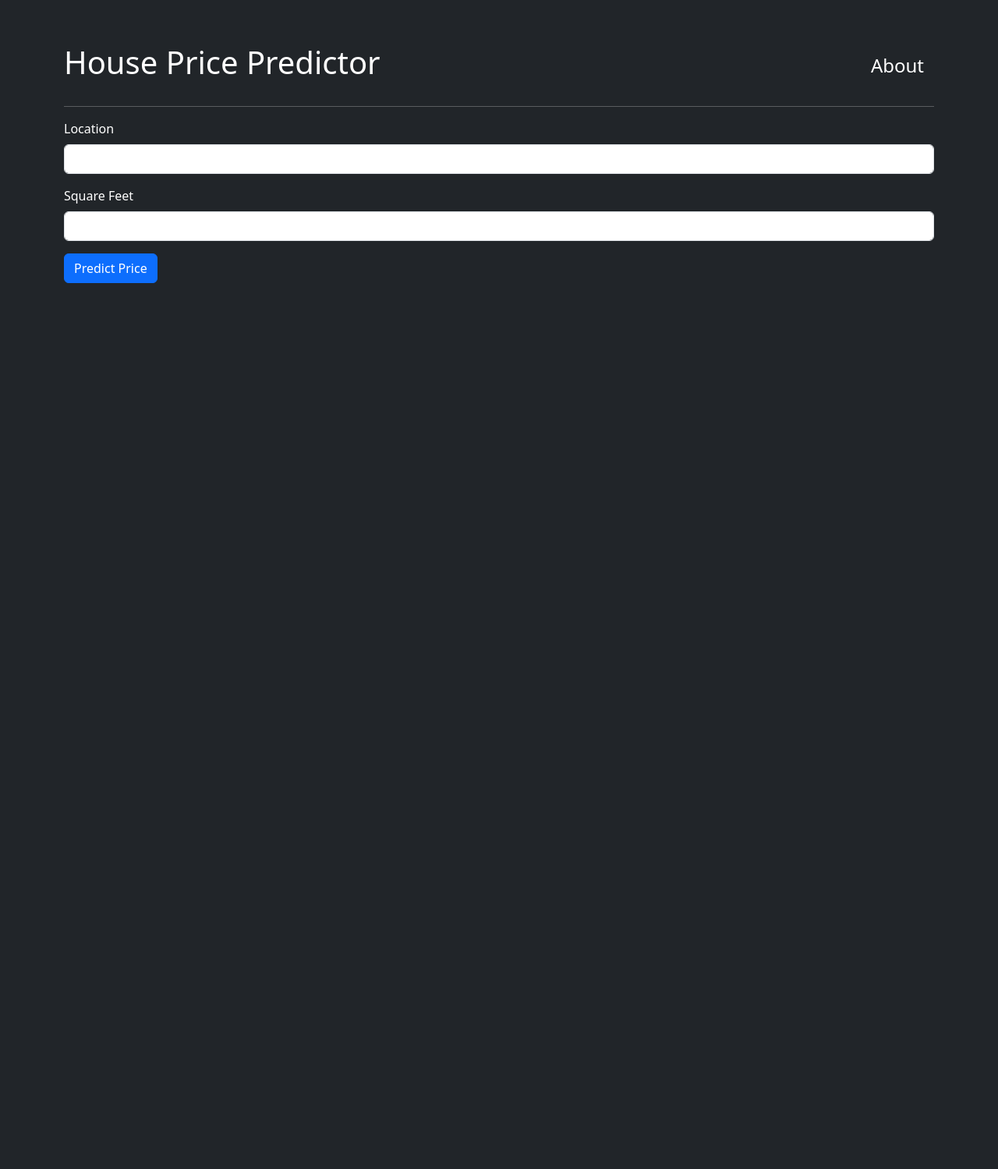
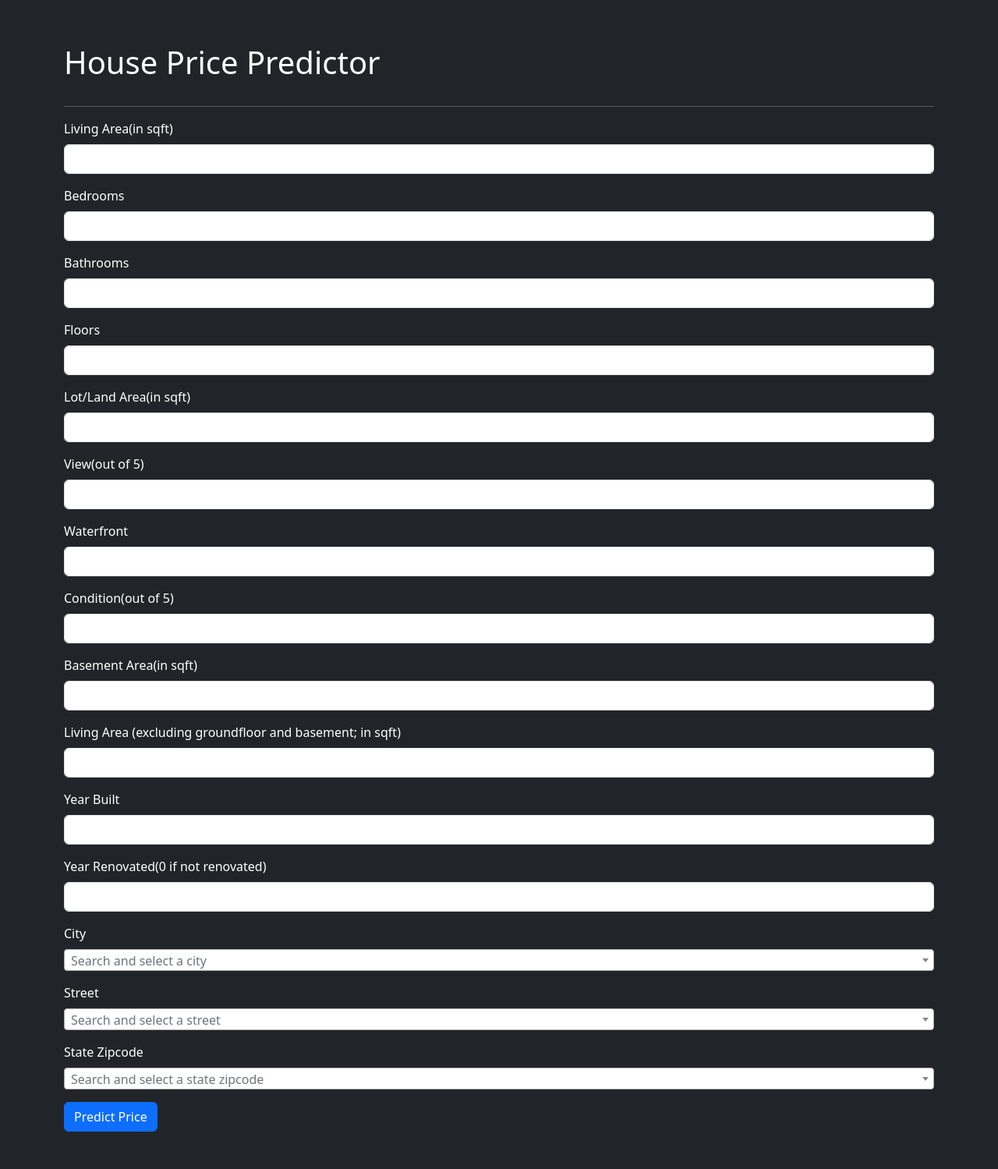
Before and after one commit to hvSingh05/house-price-predictor, a Flask app: template templates/index.html in a window 1280 px wide. Shown: the whole page at 78% size. Before the commit the page ends 363 px from the top, so only its background shows below. Run offline with Flask 3, Linux system fonts and the light colour scheme; the template is opened without the code that fills it, so the values that code supplies are empty; parts of the project's set-up code (start-up, migrations or seed data) failed here and were passed over; some libraries are stand-ins or nearby versions.

Commit message:
final template commit

```diff
--- a/templates/index.html
+++ b/templates/index.html
@@ -1,29 +1,245 @@
 <!DOCTYPE html>
 <html>
   <head>
-		<title> House Price Predictor </title>
-		<link rel="stylesheet" href="https://cdn.jsdelivr.net/npm/bootstrap@5.3.0/dist/css/bootstrap.min.css">
+    <title>House Price Predictor</title>
+    <link
+      rel="stylesheet"
+      href="https://cdn.jsdelivr.net/npm/bootstrap@5.3.0/dist/css/bootstrap.min.css"
+    />
+    <link
+      href="https://cdn.jsdelivr.net/npm/select2@4.1.0-rc.0/dist/css/select2.min.css"
+      rel="stylesheet"
+    />
+    <style>
+      /* Force dark text in Select2 dropdown items */
+      .select2-container--default .select2-results__option {
+        color: #212529; /* Bootstrap's text-dark */
+      }
+
+      /* Force dark text in selected items (single select) */
+      .select2-container--default
+        .select2-selection--single
+        .select2-selection__rendered {
+        color: #212529;
+      }
+
+      /* Optional: Make placeholder lighter */
+      .select2-container--default
+        .select2-selection--single
+        .select2-selection__placeholder {
+        color: #6c757d; /* Bootstrap's text-secondary */
+      }
+    </style>
   </head>
 
   <body class="container mt-5 mb-5 bg-dark text-white">
     <nav class="navbar d-flex justify-content-between">
-			<h1> House Price Predictor </h1>
-			<a href="/about" class="btn fs-4 text-white"> About</a>
+      <h1>House Price Predictor</h1>
     </nav>
-		<hr>
+    <hr />
 
-		<form action="/predict" method="POST">
+	{% if predicted_price %}
 	<div class="mb-3">
-				<label for="location" class="form-label">Location</label>
-				<input type="text" class="form-control" id="location" name="location" required>
+		<h1>The price is ${{ predicted_price }}</h1>
+	</div>
+	{% endif %}
+	<!-- Form for house price prediction -->
+    <form action="/" method="POST">
+      <div class="mb-3">
+        <label for="sqft_living" class="form-label">Living Area(in sqft)</label>
+        <input
+          type="number"
+          class="form-control"
+          id="sqft_living"
+          name="sqft_living"
+          required
+        />
       </div>
       <div class="mb-3">
-				<label for="sqft" class="form-label">Square Feet</label>
-				<input type="number" class="form-control" id="sqft" name="sqft" required>
+        <label for="bedrooms" class="form-label">Bedrooms</label>
+        <input
+          type="number"
+          class="form-control"
+          id="bedrooms"
+          name="bedrooms"
+          required
+        />
       </div>
+      <div class="mb-3">
+        <label for="bathrooms" class="form-label">Bathrooms</label>
+        <input
+          type="number"
+          class="form-control"
+          id="bathrooms"
+          name="bathrooms"
+          required
+        />
+      </div>
+      <div class="mb-3">
+        <label for="floors" class="form-label">Floors</label>
+        <input
+          type="number"
+          class="form-control"
+          id="floors"
+          name="floors"
+          required
+        />
+      </div>
+      <div class="mb-3">
+        <label for="sqft_lot" class="form-label">Lot/Land Area(in sqft)</label>
+        <input
+          type="number"
+          class="form-control"
+          id="sqft_lot"
+          name="sqft_lot"
+          required
+        />
+      </div>
+      <div class="mb-3">
+        <label for="view" class="form-label">View(out of 5)</label>
+        <input
+          type="number"
+          class="form-control"
+          id="view"
+          name="view"
+          required
+        />
+      </div>
+      <div class="mb-3">
+        <label for="waterfront" class="form-label">Waterfront</label>
+        <input
+          type="number"
+          class="form-control"
+          id="waterfront"
+          name="waterfront"
+          required
+        />
+      </div>
+      <div class="mb-3">
+        <label for="condition" class="form-label">Condition(out of 5)</label>
+        <input
+          type="number"
+          class="form-control"
+          id="condition"
+          name="condition"
+          required
+        />
+      </div>
+      <div class="mb-3">
+        <label for="sqft_basement" class="form-label"
+          >Basement Area(in sqft)</label
+        >
+        <input
+          type="number"
+          class="form-control"
+          id="sqft_basement"
+          name="sqft_basement"
+          required
+        />
+      </div>
+      <div class="mb-3">
+        <label for="sqft_above" class="form-label"
+          >Living Area (excluding groundfloor and basement; in sqft)</label
+        >
+        <input
+          type="number"
+          class="form-control"
+          id="sqft_above"
+          name="sqft_above"
+          required
+        />
+      </div>
+      <div class="mb-3">
+        <label for="yr_built" class="form-label">Year Built</label>
+        <input
+          type="number"
+          class="form-control"
+          id="yr_built"
+          name="yr_built"
+          required
+        />
+      </div>
+      <div class="mb-3">
+        <label for="yr_renovated" class="form-label"
+          >Year Renovated(0 if not renovated)</label
+        >
+        <input
+          type="number"
+          class="form-control"
+          id="yr_renovated"
+          name="yr_renovated"
+          required
+        />
+      </div>
+      <div class="mb-3">
+        <label for="city" class="form-label">City</label>
+        <select class="form-control text-dark" id="city" name="city" required>
+          <option value="" disabled selected>Select a city</option>
+          {% for city in cities %}
+          <option class="text-dark" value="{{ city }}">{{ city }}</option>
+          {% endfor %}
+        </select>
+      </div>
+
+      <div class="mb-3">
+        <label for="street" class="form-label">Street</label>
+        <select
+          class="form-control text-dark"
+          id="street"
+          name="street"
+          required
+        >
+          <option value="" disabled selected>Select a street</option>
+          {% for street in streets %}
+          <option class="text-dark" value="{{ street }}">{{ street }}</option>
+          {% endfor %}
+        </select>
+      </div>
+
+      <div class="mb-3">
+        <label for="state_zip" class="form-label">State Zipcode</label>
+        <select
+          class="form-control text-dark"
+          id="state_zip"
+          name="state_zip"
+          required
+        >
+          <option value="" disabled selected>Select State Zipcode</option>
+          {% for state_zip in state_zips %}
+          <option class="text-dark" value="{{ state_zip }}">
+            {{ state_zip }}
+          </option>
+          {% endfor %}
+        </select>
+      </div>
+
       <button type="submit" class="btn btn-primary">Predict Price</button>
     </form>
 
 
+    <!-- jQuery -->
+    <script src="https://code.jquery.com/jquery-3.6.0.min.js"></script>
+
+    <!-- Select2 JS -->
+    <script src="https://cdn.jsdelivr.net/npm/select2@4.1.0-rc.0/dist/js/select2.min.js"></script>
+
+    <!-- Activate Select2 -->
+    <script>
+      $(document).ready(function () {
+        $("#city").select2({
+          placeholder: "Search and select a city",
+          allowClear: true,
+        });
+        $("#street").select2({
+          placeholder: "Search and select a street",
+          allowClear: true,
+        });
+        $("#state_zip").select2({
+          placeholder: "Search and select a state zipcode",
+          allowClear: true,
+        });
+      });
+    </script>
+    <script src="https://cdn.jsdelivr.net/npm/bootstrap@5.3.0/dist/js/bootstrap.bundle.min.js"></script>
   </body>
 </html>
```
Lines whose indentation alone changed are shown as unchanged.
